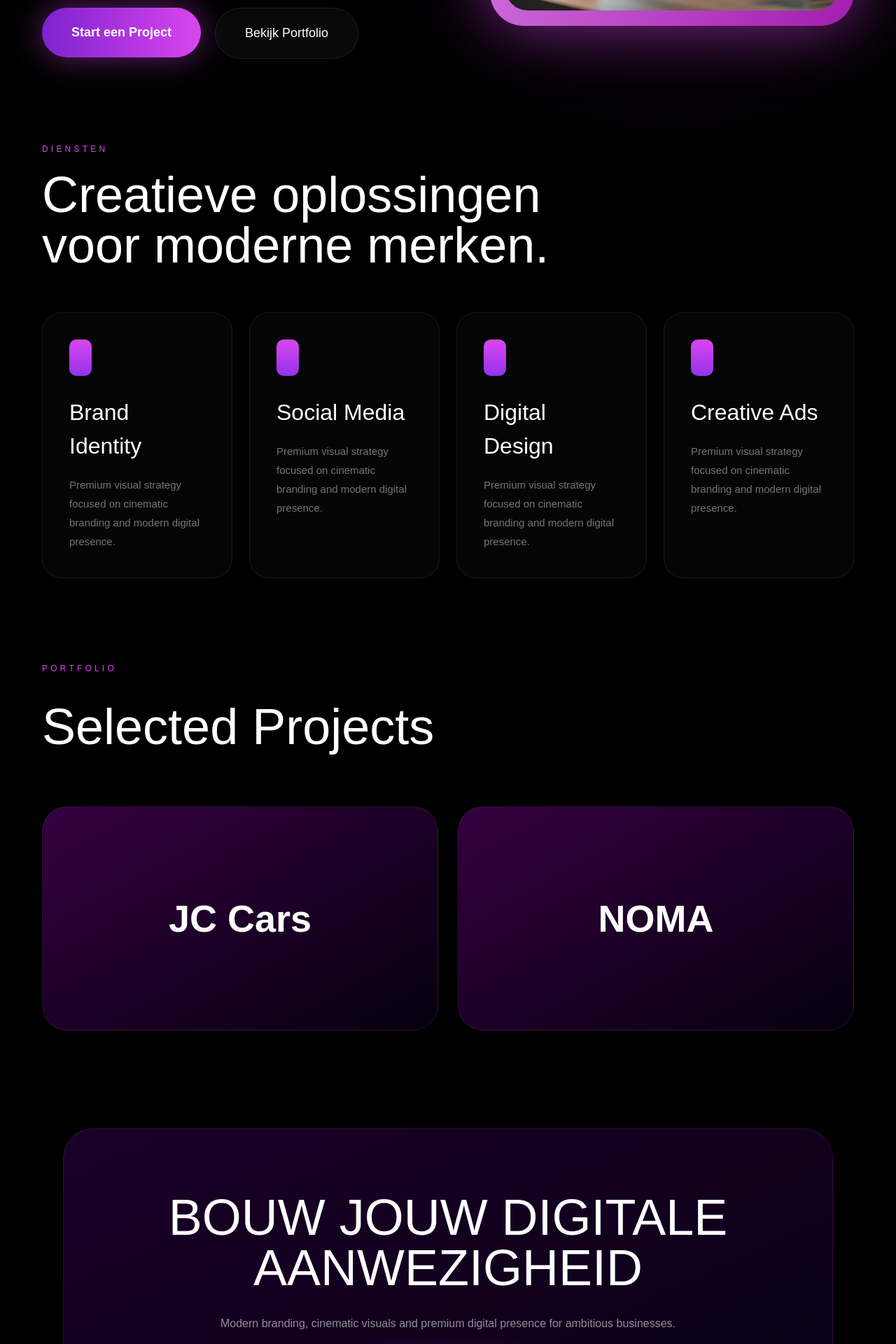
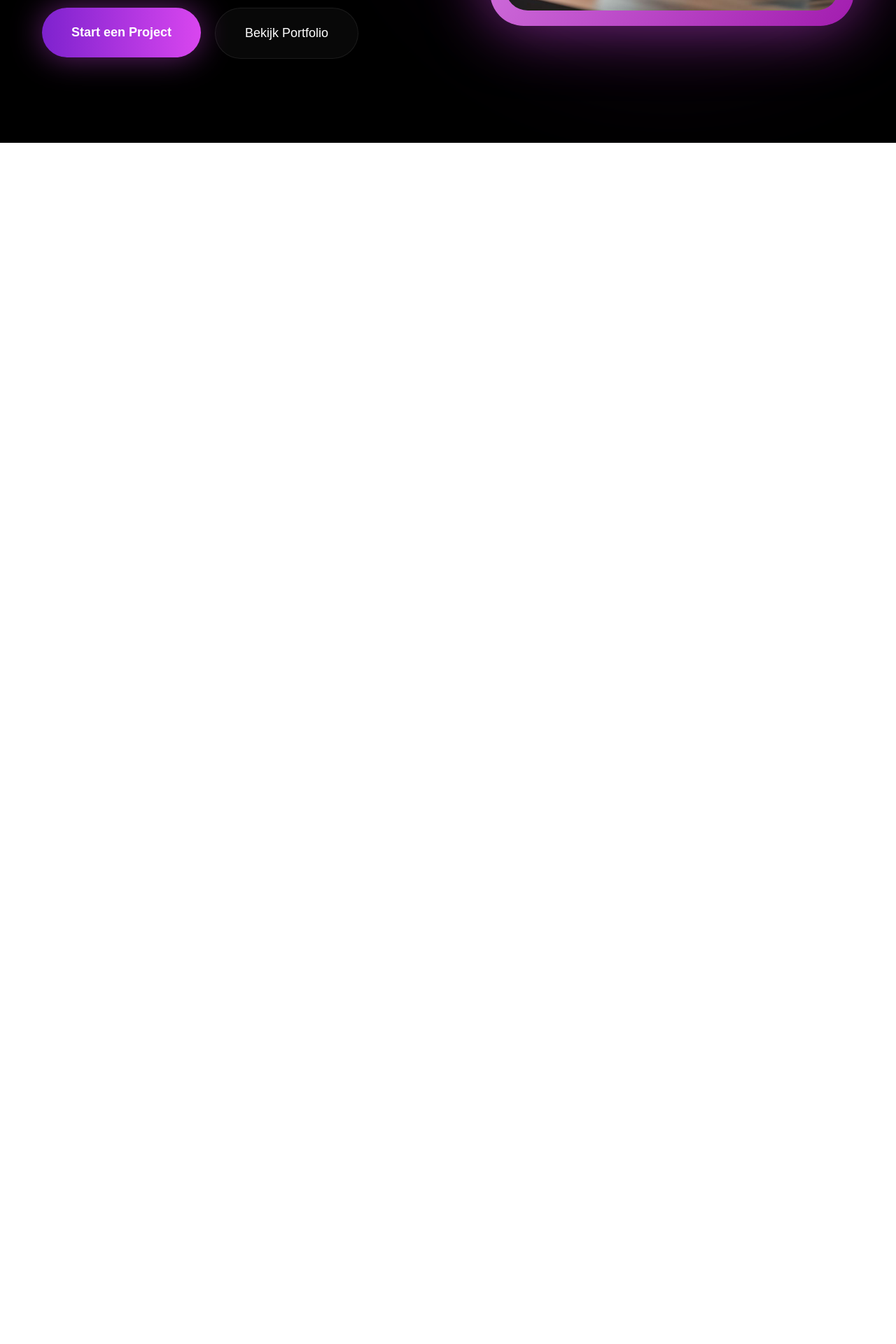
Before and after one commit to manoelchagasneto-ops/noma-digital, a Next.js app: page / in a window 1280 px wide. Shown: the part 880-2800 px from the top of the page at 70% size. After the commit the page ends 1084 px from the top, so only its background shows below. Built offline with nearby package versions, Linux system fonts and the light colour scheme.

Commit message:
mobile update

```diff
--- a/app/page.tsx
+++ b/app/page.tsx
@@ -7,6 +7,8 @@ export default function Home() {
     x: 0,
     y: 0,
   })
+
+  const [language, setLanguage] = useState("NL")
 
   useEffect(() => {
     const handleMouseMove = (
@@ -40,6 +42,7 @@ export default function Home() {
         fontFamily: "Arial, sans-serif",
         overflowX: "hidden",
         position: "relative",
+        scrollBehavior: "smooth",
       }}
     >
       {/* MOUSE LIGHT */}
@@ -148,19 +151,25 @@ export default function Home() {
           >
             <a href="#services">
               <button style={menuButton}>
-                Diensten
+                {language === "NL"
+                  ? "Diensten"
+                  : "Services"}
               </button>
             </a>
 
             <a href="#portfolio">
               <button style={menuButton}>
-                Bekijk Portfolio
+                {language === "NL"
+                  ? "Bekijk Portfolio"
+                  : "View Portfolio"}
               </button>
             </a>
 
             <a href="#contact">
               <button style={menuButton}>
-                Contacteer Noma
+                {language === "NL"
+                  ? "Contacteer Noma"
+                  : "Contact Noma"}
               </button>
             </a>
 
@@ -179,32 +188,58 @@ export default function Home() {
               }}
             >
               <button
+                onClick={() =>
+                  setLanguage("NL")
+                }
                 style={{
                   width: "52px",
                   height: "52px",
                   borderRadius: "999px",
                   border: "none",
-                  background: "#d946ef",
-                  color: "#fff",
+                  background:
+                    language === "NL"
+                      ? "#d946ef"
+                      : "transparent",
+                  color:
+                    language === "NL"
+                      ? "#fff"
+                      : "rgba(255,255,255,0.45)",
                   fontWeight: 700,
                   cursor: "pointer",
                   boxShadow:
-                    "0 0 30px rgba(217,70,239,0.65)",
+                    language === "NL"
+                      ? "0 0 30px rgba(217,70,239,0.65)"
+                      : "none",
+                  transition: "0.3s",
                 }}
               >
                 NL
               </button>
 
               <button
+                onClick={() =>
+                  setLanguage("EN")
+                }
                 style={{
                   width: "52px",
                   height: "52px",
                   borderRadius: "999px",
                   border: "none",
-                  background: "transparent",
+                  background:
+                    language === "EN"
+                      ? "#d946ef"
+                      : "transparent",
                   color:
-                    "rgba(255,255,255,0.45)",
+                    language === "EN"
+                      ? "#fff"
+                      : "rgba(255,255,255,0.45)",
+                  fontWeight: 700,
                   cursor: "pointer",
+                  boxShadow:
+                    language === "EN"
+                      ? "0 0 30px rgba(217,70,239,0.65)"
+                      : "none",
+                  transition: "0.3s",
                 }}
               >
                 EN
@@ -280,7 +315,9 @@ export default function Home() {
                 marginBottom: "38px",
               }}
             >
-              Creative Digitale Oplossingen
+              {language === "NL"
+                ? "Creative Digitale Oplossingen"
+                : "Creative Digital Solutions"}
             </div>
 
             {/* TITLE */}
@@ -293,6 +330,8 @@ export default function Home() {
                 textTransform: "uppercase",
               }}
             >
+              {language === "NL" ? (
+                <>
                   Moderne
                   <br />
                   Digitale
@@ -304,12 +343,36 @@ export default function Home() {
                     style={{
                       background:
                         "linear-gradient(to right,#c084fc,#d946ef)",
-                  WebkitBackgroundClip: "text",
+                      WebkitBackgroundClip:
+                        "text",
                       color: "transparent",
                     }}
                   >
                     Premium
                   </span>
+                </>
+              ) : (
+                <>
+                  Modern
+                  <br />
+                  Digital
+                  <br />
+                  Identities
+                  <br />
+
+                  <span
+                    style={{
+                      background:
+                        "linear-gradient(to right,#c084fc,#d946ef)",
+                      WebkitBackgroundClip:
+                        "text",
+                      color: "transparent",
+                    }}
+                  >
+                    Premium
+                  </span>
+                </>
+              )}
             </h2>
 
             {/* DESCRIPTION */}
@@ -323,10 +386,9 @@ export default function Home() {
                 maxWidth: "640px",
               }}
             >
-              Noma helpt Belgische bedrijven
-              groeien met moderne branding,
-              social media beheer en premium
-              digitaal design.
+              {language === "NL"
+                ? "Noma helpt Belgische bedrijven groeien met moderne branding, social media beheer en premium digitaal design."
+                : "Noma helps businesses grow with modern branding, social media management and premium digital design."}
             </p>
 
             {/* BUTTONS */}
@@ -339,13 +401,17 @@ export default function Home() {
             >
               <a href="#contact">
                 <button style={primaryButton}>
-                  Start een Project
+                  {language === "NL"
+                    ? "Start een Project"
+                    : "Start a Project"}
                 </button>
               </a>
 
               <a href="#portfolio">
                 <button style={secondaryButton}>
-                  Bekijk Portfolio
+                  {language === "NL"
+                    ? "Bekijk Portfolio"
+                    : "View Portfolio"}
                 </button>
               </a>
             </div>
@@ -413,224 +479,6 @@ export default function Home() {
           </div>
         </div>
       </section>
-
-      {/* SERVICES */}
-      <section
-        id="services"
-        style={{
-          maxWidth: "1400px",
-          margin: "0 auto",
-          padding: "0 60px 120px",
-          position: "relative",
-          zIndex: 2,
-        }}
-      >
-        <p
-          style={{
-            color: "#d946ef",
-            letterSpacing: "0.35em",
-            fontSize: "12px",
-            marginBottom: "20px",
-          }}
-        >
-          DIENSTEN
-        </p>
-
-        <h3
-          style={{
-            fontSize: "72px",
-            lineHeight: 1,
-            margin: 0,
-            marginBottom: "60px",
-            maxWidth: "900px",
-          }}
-        >
-          Creatieve oplossingen
-          <br />
-          voor moderne merken.
-        </h3>
-
-        <div
-          style={{
-            display: "grid",
-            gridTemplateColumns:
-              "repeat(4, minmax(0,1fr))",
-            gap: "24px",
-          }}
-        >
-          {[
-            "Brand Identity",
-            "Social Media",
-            "Digital Design",
-            "Creative Ads",
-          ].map((item) => (
-            <div
-              key={item}
-              style={{
-                border:
-                  "1px solid rgba(255,255,255,0.08)",
-                borderRadius: "28px",
-                padding: "38px",
-                background:
-                  "rgba(255,255,255,0.02)",
-              }}
-            >
-              <div
-                style={{
-                  width: "32px",
-                  height: "52px",
-                  borderRadius: "10px",
-                  background:
-                    "linear-gradient(to bottom,#d946ef,#9333ea)",
-                  marginBottom: "28px",
-                }}
-              />
-
-              <h4
-                style={{
-                  fontSize: "32px",
-                  marginBottom: "18px",
-                }}
-              >
-                {item}
-              </h4>
-
-              <p
-                style={{
-                  color:
-                    "rgba(255,255,255,0.45)",
-                  lineHeight: 1.8,
-                  fontSize: "15px",
-                }}
-              >
-                Premium visual strategy focused
-                on cinematic branding and modern
-                digital presence.
-              </p>
-            </div>
-          ))}
-        </div>
-      </section>
-
-      {/* PORTFOLIO */}
-      <section
-        id="portfolio"
-        style={{
-          maxWidth: "1400px",
-          margin: "0 auto",
-          padding: "0 60px 140px",
-          position: "relative",
-          zIndex: 2,
-        }}
-      >
-        <p
-          style={{
-            color: "#d946ef",
-            letterSpacing: "0.35em",
-            fontSize: "12px",
-            marginBottom: "20px",
-          }}
-        >
-          PORTFOLIO
-        </p>
-
-        <h3
-          style={{
-            fontSize: "72px",
-            marginBottom: "60px",
-          }}
-        >
-          Selected Projects
-        </h3>
-
-        <div
-          style={{
-            display: "grid",
-            gridTemplateColumns:
-              "repeat(2, minmax(0,1fr))",
-            gap: "28px",
-          }}
-        >
-          <div style={portfolioCard}>
-            JC Cars
-          </div>
-
-          <div style={portfolioCard}>
-            NOMA
-          </div>
-        </div>
-      </section>
-
-      {/* CTA */}
-      <section
-        id="contact"
-        style={{
-          maxWidth: "1100px",
-          margin: "0 auto",
-          paddingBottom: "120px",
-          position: "relative",
-          zIndex: 2,
-        }}
-      >
-        <div
-          style={{
-            borderRadius: "44px",
-            padding: "90px 60px",
-            textAlign: "center",
-            background:
-              "linear-gradient(to bottom right,#1a0026,#070015)",
-            border:
-              "1px solid rgba(217,70,239,0.18)",
-          }}
-        >
-          <h2
-            style={{
-              margin: 0,
-              fontSize: "72px",
-              lineHeight: 1,
-              textTransform: "uppercase",
-            }}
-          >
-            Bouw jouw digitale
-            <br />
-            aanwezigheid
-          </h2>
-
-          <p
-            style={{
-              marginTop: "30px",
-              color:
-                "rgba(255,255,255,0.55)",
-              lineHeight: 1.8,
-            }}
-          >
-            Modern branding, cinematic visuals
-            and premium digital presence for
-            ambitious businesses.
-          </p>
-
-          <a href="mailto:contact@noma.com">
-            <button
-              style={{
-                marginTop: "42px",
-                padding: "22px 42px",
-                borderRadius: "999px",
-                border: "none",
-                background:
-                  "linear-gradient(to right,#7e22ce,#d946ef)",
-                color: "#fff",
-                fontWeight: 700,
-                fontSize: "18px",
-                cursor: "pointer",
-                boxShadow:
-                  "0 0 45px rgba(217,70,239,0.45)",
-              }}
-            >
-              Contacteer Noma
-            </button>
-          </a>
-        </div>
-      </section>
     </main>
   )
 }
@@ -688,17 +536,3 @@ const secondaryButton = {
   fontSize: "18px",
   cursor: "pointer",
 }
-
-const portfolioCard = {
-  height: "320px",
-  borderRadius: "36px",
-  display: "flex",
-  alignItems: "center",
-  justifyContent: "center",
-  fontSize: "54px",
-  fontWeight: 800,
-  background:
-    "linear-gradient(to bottom right,#35003f,#05000f)",
-  border:
-    "1px solid rgba(255,255,255,0.08)",
-}
```
Lines whose indentation alone changed are shown as unchanged.
